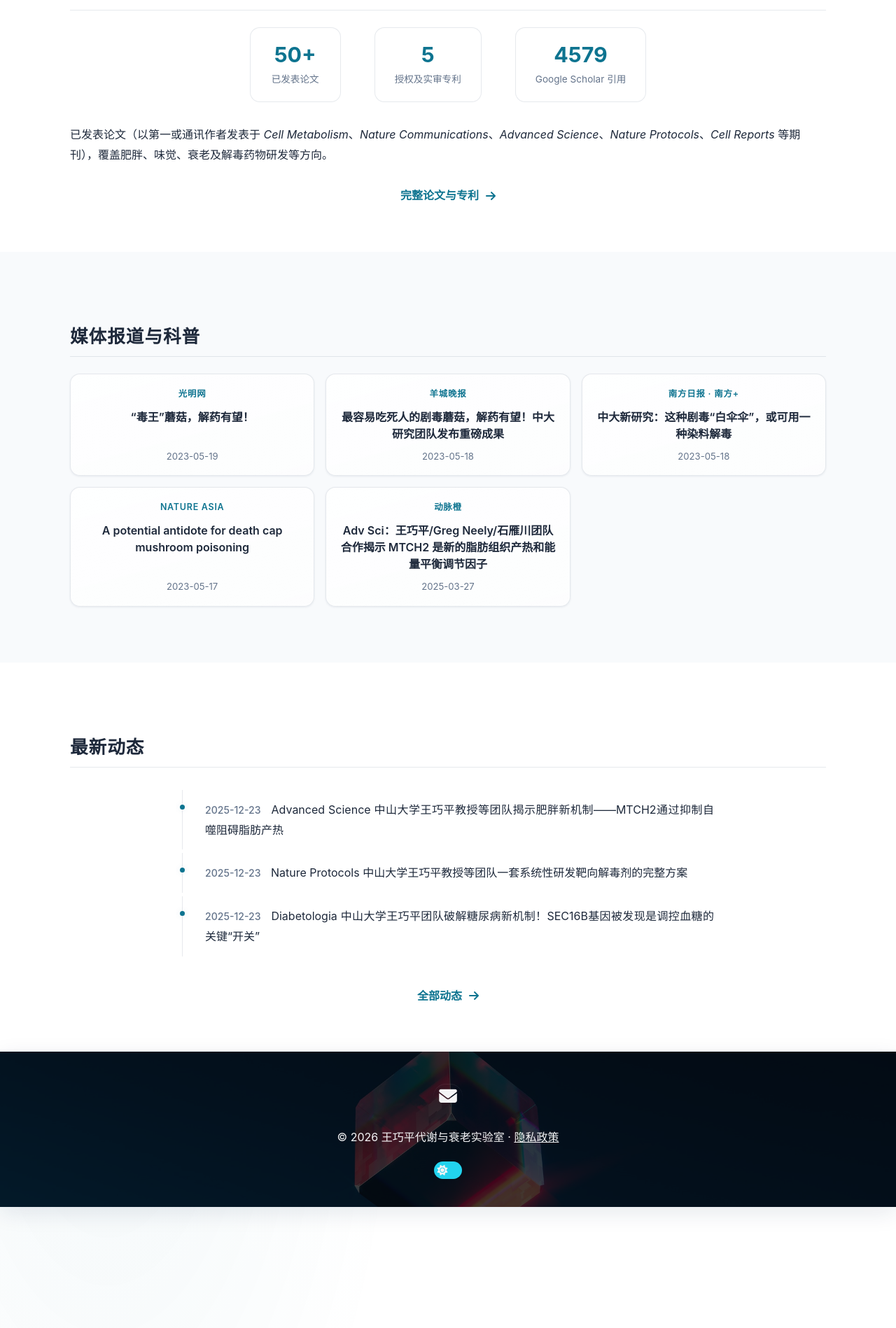
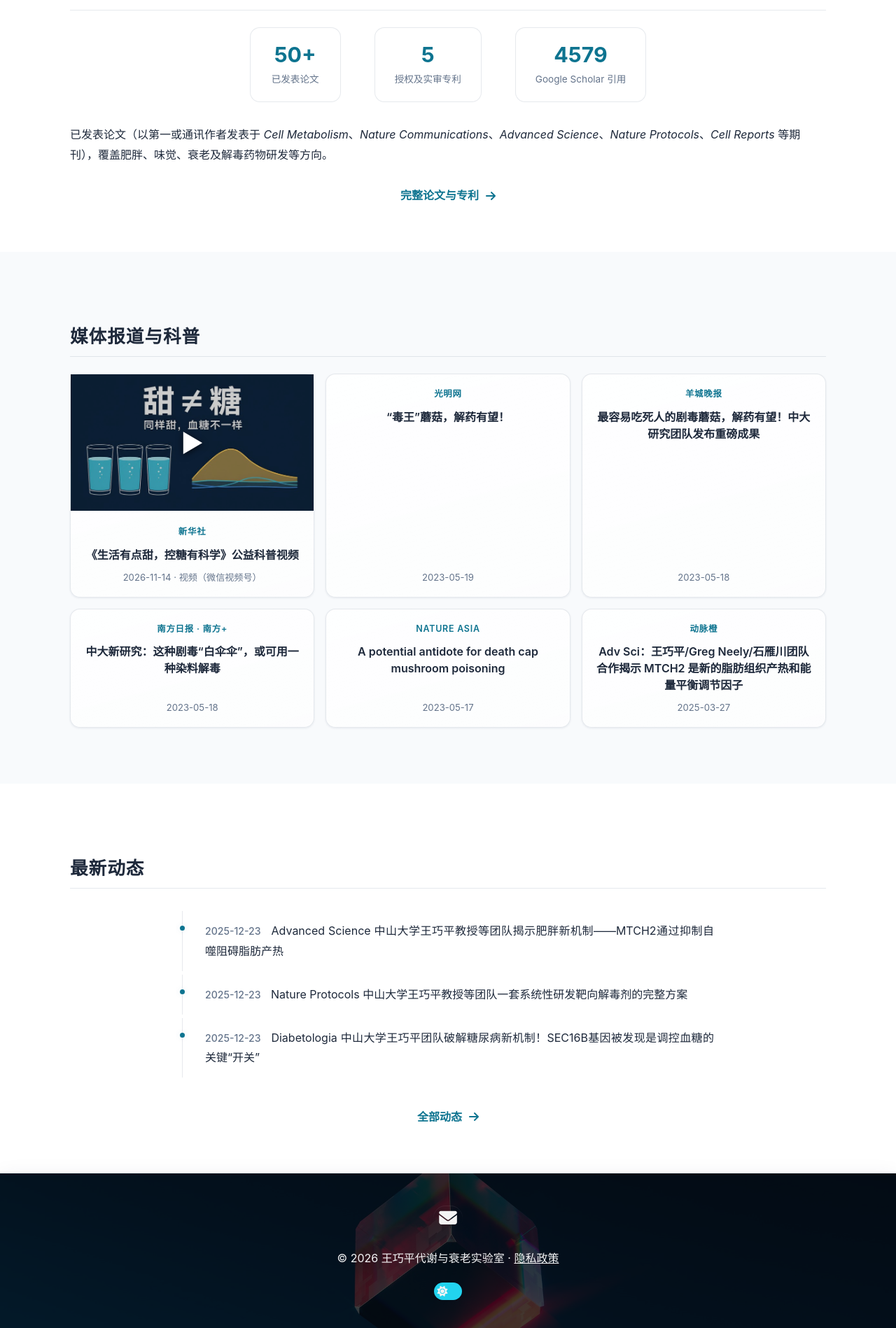
Before and after one commit to wangseeker/wangqp-lab, a Jekyll site: the page built from index.md, in a window 1280 px wide. Shown: the part 1565-3463 px from the top of the page at 70% size. Built offline with Jekyll 4.4.1, drawn with Linux system fonts in a browser that asks for light colours; a style sheet for code colours, icons or effects is not loaded.

Commit message:
首页媒体报道新增新华社科普视频《生活有点甜，控糖有科学》

```diff
--- a/_data/media.yaml
+++ b/_data/media.yaml
@@ -1,3 +1,12 @@
+- outlet: 新华社
+  outlet_en: Xinhua News Agency
+  title: "《生活有点甜，控糖有科学》公益科普视频"
+  title_en: "Life Is a Little Sweet: The Science of Sugar Control"
+  date: 2026-11-14
+  url: https://weixin.qq.com/sph/AiB69wtQjl
+  type: video
+  image: images/media/xinhua-tang-video.jpg
+
 # Media coverage and outreach
 # title_en / outlet_en are used on the English homepage.
 
--- a/index.md
+++ b/index.md
@@ -85,9 +85,15 @@ alt_url: /en/
 <div class="media-grid">
 {% for item in site.data.media %}
 <a class="media-card" href="{{ item.url }}" target="_blank" rel="noopener">
+{% if item.image %}
+<span class="media-cover-wrap">
+<img class="media-cover" src="{{ item.image | relative_url }}" alt="{{ item.title }}" loading="lazy">
+{% if item.type == "video" %}<span class="media-play" aria-hidden="true">▶</span>{% endif %}
+</span>
+{% endif %}
 <span class="media-outlet">{{ item.outlet }}</span>
 <span class="media-title">{{ item.title }}</span>
-<span class="media-meta">{{ item.date }}{% if item.type == "video" %} · 视频{% endif %}</span>
+<span class="media-meta">{{ item.date }}{% if item.type == "video" %} · 视频（微信视频号）{% endif %}</span>
 </a>
 {% endfor %}
 </div>
--- a/styles/media.scss
+++ b/styles/media.scss
@@ -54,3 +54,34 @@
     grid-template-columns: 1fr;
   }
 }
+
+.media-cover-wrap {
+  position: relative;
+  display: block;
+  margin: -18px -18px 10px;
+  overflow: hidden;
+}
+
+.media-cover {
+  display: block;
+  width: 100%;
+  aspect-ratio: 16 / 9;
+  object-fit: cover;
+}
+
+.media-play {
+  position: absolute;
+  inset: 0;
+  display: flex;
+  align-items: center;
+  justify-content: center;
+  color: #fff;
+  font-size: 2.2rem;
+  background: rgba(0, 0, 0, 0.2);
+  text-shadow: 0 2px 10px rgba(0, 0, 0, 0.7);
+  transition: background var(--transition);
+}
+
+.media-card:hover .media-play {
+  background: rgba(0, 0, 0, 0.32);
+}
```
Also changed, not shown: en/index.md (+7 -1 lines), images/media/xinhua-tang-video.jpg (added).
